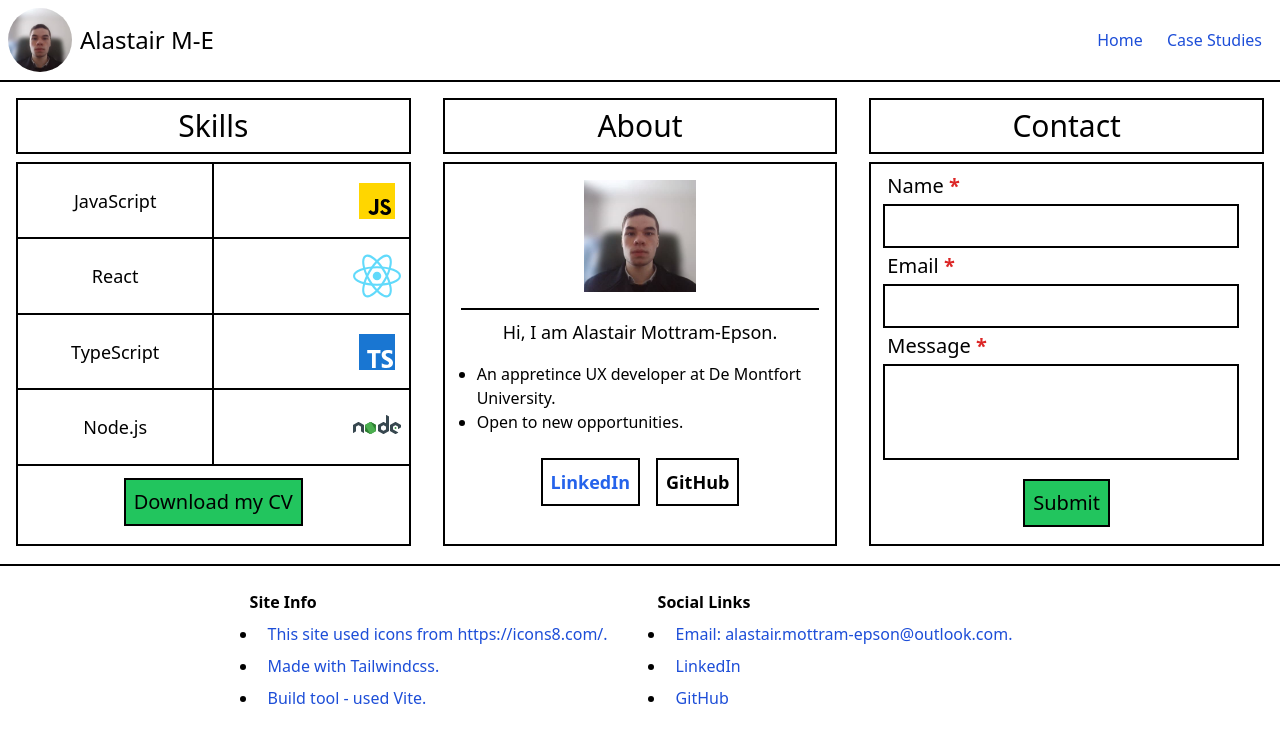
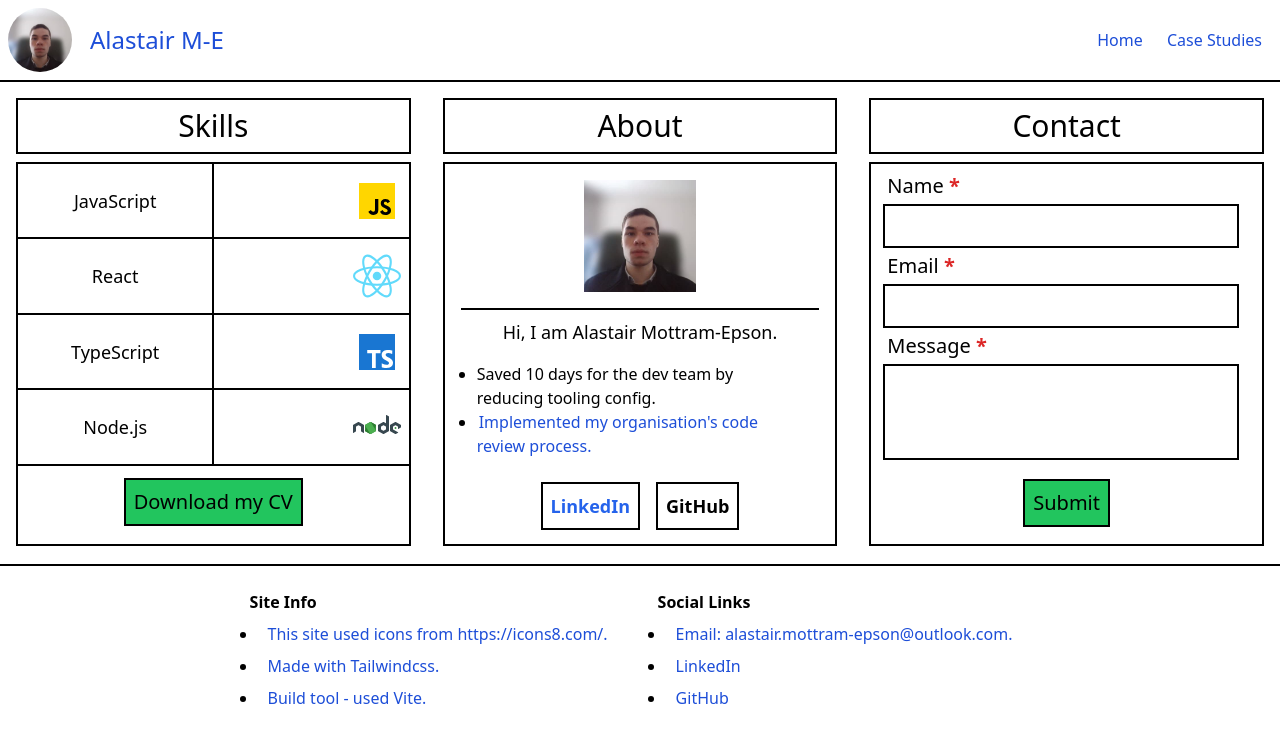
Before and after one commit to AlastairM-E/alastairmottram-epson.co.uk, a website built with Vite: page index.html in a window 1280 px wide. Built offline with nearby package versions, Linux system fonts and the light colour scheme; no server answers.

Commit message:
alastairmottram-epson.co.uk | 2022.03.10 | Website is ready for review * Addition: Made sure the title is a link, made sure the optimisation are correct, added good content for the first screen. * Use: Contact form has been made correct. I need to check the links. * Working: Yes.

```diff
--- a/index.html
+++ b/index.html
@@ -23,7 +23,11 @@
         width="64px"
         height="64px"
       />
-      <h1 class="text-2xl">Alastair M-E</h1>
+      <a
+        href="./"
+        class="text-2xl text-blue-700 hover:text-blue-500 active:text-purple-600 focus:outline-none border-2 p-2 border-white border-opacity-0 focus:border-blue-600"
+        >Alastair M-E</a
+      >
       <span class="ml-auto">
         <a
           class="text-blue-700 hover:text-blue-500 active:text-purple-600 focus:outline-none border-2 p-2 border-white border-opacity-0 focus:border-blue-600"
@@ -120,9 +124,16 @@
           <h2>Hi, I am Alastair Mottram-Epson.</h2>
           <ul class="list-disc m-2 p-2 text-xl text-left">
             <li class="text-base">
-              An appretince UX developer at De Montfort University.
+              Saved 10 days for the dev team by reducing tooling config.
             </li>
-            <li class="text-base">Open to new opportunities.</li>
+            <li class="text-base">
+              <a
+                href="/case-study/pull-requests/"
+                class="text-blue-700 hover:text-blue-500 active:text-purple-600 focus:outline-none border-2 border-white border-opacity-0 focus:border-blue-600"
+              >
+                Implemented my organisation's code review process.
+              </a>
+            </li>
           </ul>
           <div class="flex justify-center">
             <a
@@ -232,7 +243,7 @@
             <ul class="list-disc">
               <li class="text-base ml-6">
                 <a
-                  class="text-blue-700"
+                  class="text-blue-700 hover:text-blue-500 active:text-purple-600 focus:outline-none focus:border-blue-600 border-2"
                   href="mailto:alastair.mottram-epson@outlook.com"
                   >alastair.mottram-epson@outlook.com</a
                 >
```
Also changed, not shown: case-study/pull-requests/index.html (+5 -1 lines).
